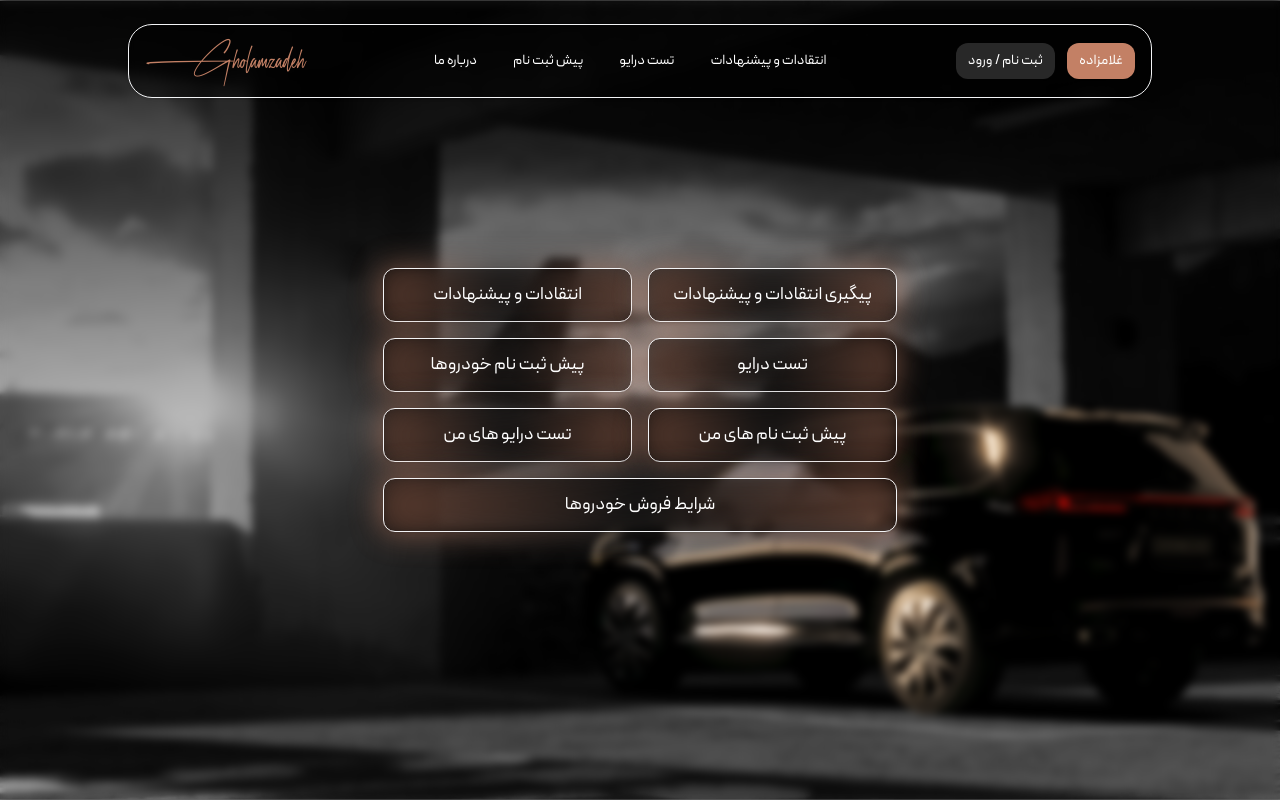
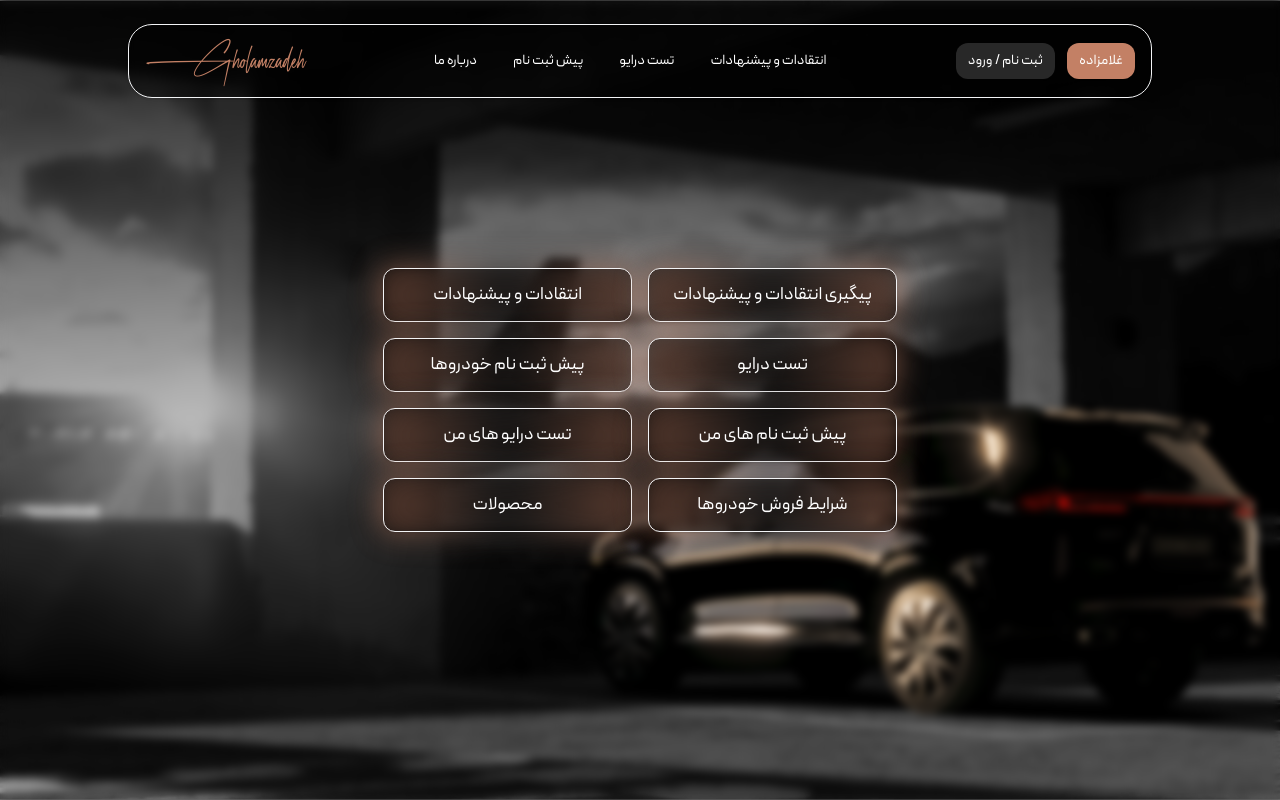
Before and after one commit to ShikastFrontEnd/AutoGholamzadeh, a Next.js app: page / in a window 1280 px wide. Shown: the top 800 px of the page. Built offline with nearby package versions, Linux system fonts and the light colour scheme.

Commit message:
product page added to mainsection and col-span for last page deleted

```diff
--- a/src/app/components/mainsection.jsx
+++ b/src/app/components/mainsection.jsx
@@ -16,11 +16,12 @@ export default function MainSection() {
         { text: "تست درایو", href: "/testdrive" },
         { text: "تست درایو های من", href: "/mytestdrives" },
         { text: " پیش ثبت نام های من", href: "/showpreregisterform" },
+        { text: " محصولات", href: "/products" },
         { text: "شرایط فروش خودروها", href: "/carsalesconditions" }
     ].map((item, index) => (
         <div
             key={index}
-            className={`relative inline-flex group ${index === 6 ? 'col-span-1 sm:col-span-2 md:col-span-3 lg:col-span-2' : ''}`}
+            className={`relative inline-flex group `}
         >
             <div
                 className="sm:w-full absolute transition-all duration-1000 opacity-70 -inset-px bg-gradient-to-r from-gholamzadeh-color via-gholamzadeh-productcolor to-gholamzadeh-color rounded-xl blur-lg group-hover:opacity-100 group-hover:-inset-1 group-hover:duration-200 animate-tilt"
```
